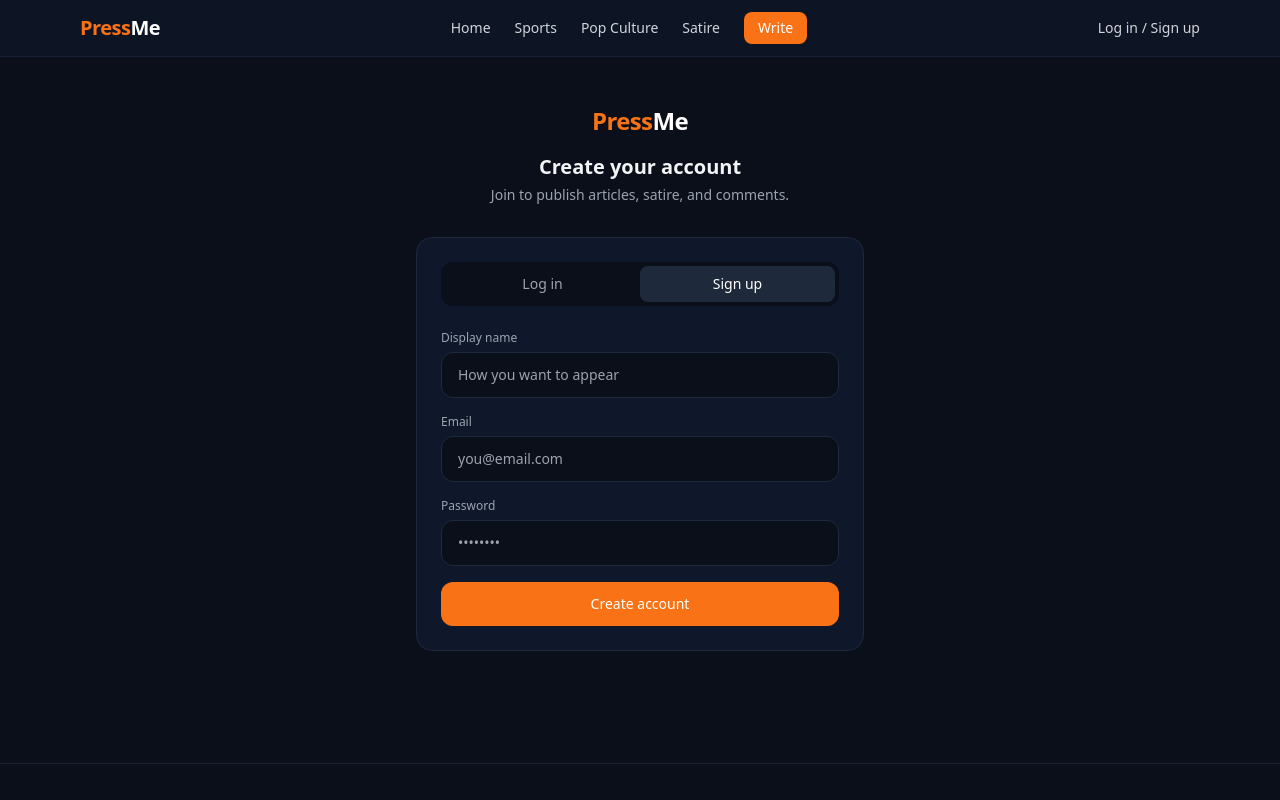
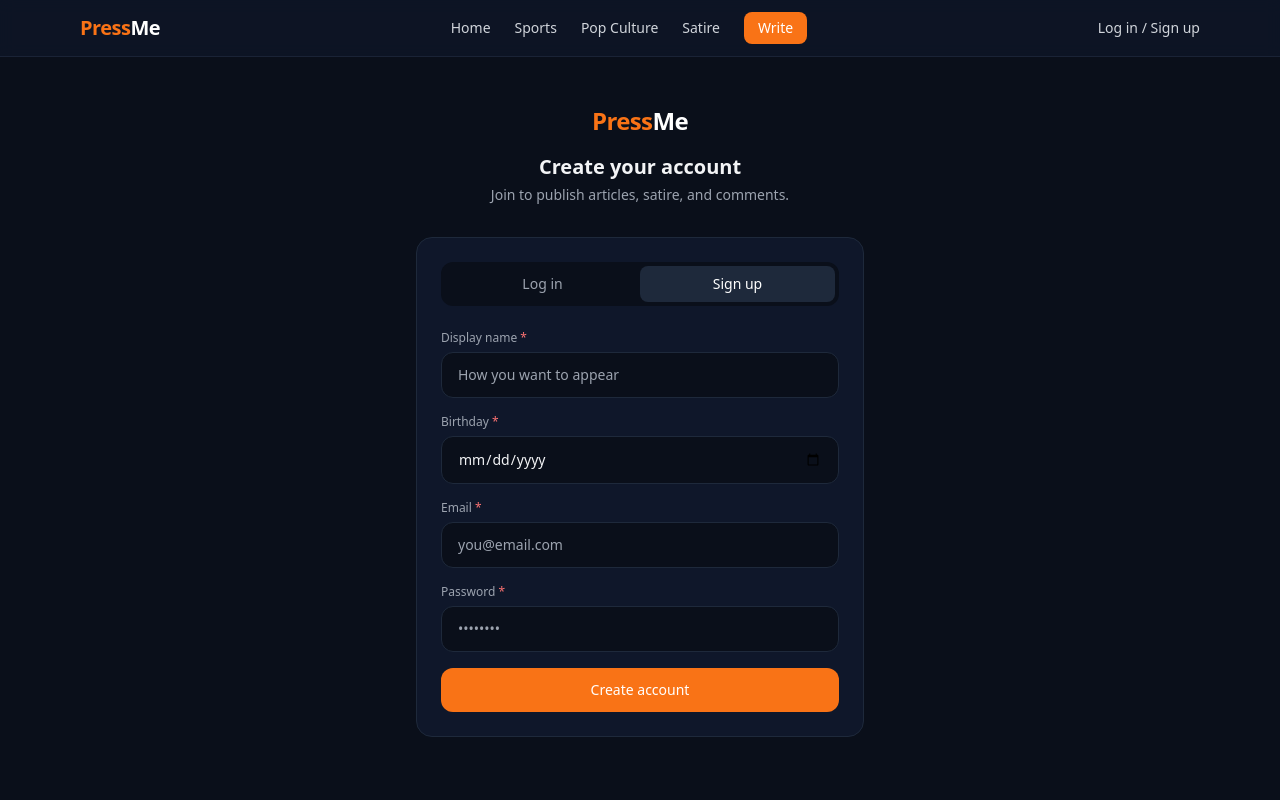
Before and after one commit to sheado44/-4, a Next.js app: page /login in a window 1280 px wide. Both pictures are taken after a click on the button "Sign up". Shown: the top 800 px of the page. Built offline with nearby package versions, Linux system fonts and the light colour scheme.

Commit message:
Implement birthday input and age check on signup
Added birthday input and age validation for signup.

```diff
--- a/src/app/login/page.tsx
+++ b/src/app/login/page.tsx
@@ -4,11 +4,26 @@ import { useState } from "react";
 import Link from "next/link";
 import { supabase } from "@/lib/supabaseClient";
 
+function calcAge(birthday: string): number | null {
+  if (!birthday) return null;
+  const birth = new Date(birthday);
+  if (Number.isNaN(birth.getTime())) return null;
+
+  const today = new Date();
+  let age = today.getFullYear() - birth.getFullYear();
+  const m = today.getMonth() - birth.getMonth();
+  if (m < 0 || (m === 0 && today.getDate() < birth.getDate())) {
+    age -= 1;
+  }
+  return age;
+}
+
 export default function LoginPage() {
   const [mode, setMode] = useState<"login" | "signup">("login");
   const [email, setEmail] = useState("");
   const [password, setPassword] = useState("");
   const [displayName, setDisplayName] = useState("");
+  const [birthday, setBirthday] = useState("");
   const [message, setMessage] = useState("");
   const [loading, setLoading] = useState(false);
 
@@ -19,12 +34,31 @@ export default function LoginPage() {
 
     try {
       if (mode === "signup") {
+        if (!displayName.trim()) {
+          setMessage("Display name is required.");
+          setLoading(false);
+          return;
+        }
+        if (!birthday) {
+          setMessage("Birthday is required.");
+          setLoading(false);
+          return;
+        }
+
+        const age = calcAge(birthday);
+        if (age === null || age < 13 || age > 120) {
+          setMessage("Please enter a valid birthday. You must be at least 13.");
+          setLoading(false);
+          return;
+        }
+
         const { data, error } = await supabase.auth.signUp({
           email,
           password,
           options: {
             data: {
-              display_name: displayName || email.split("@")[0],
+              display_name: displayName.trim(),
+              birthday,
             },
           },
         });
@@ -32,7 +66,16 @@ export default function LoginPage() {
         if (error) {
           setMessage(error.message);
         } else if (data.user) {
-          setMessage("Account created. Check your email if confirmation is required, then log in.");
+          // create profile row
+          await supabase.from("profiles").upsert({
+            id: data.user.id,
+            display_name: displayName.trim(),
+            birthday,
+            age,
+            updated_at: new Date().toISOString(),
+          });
+
+          setMessage("Account created. You can log in now.");
           setMode("login");
         }
       } else {
@@ -107,23 +150,39 @@ export default function LoginPage() {
 
           <form onSubmit={handleSubmit} className="space-y-4">
             {mode === "signup" && (
+              <>
                 <div>
                   <label className="block text-xs text-gray-400 mb-1.5">
-                  Display name
+                    Display name <span className="text-red-400">*</span>
                   </label>
                   <input
                     type="text"
                     value={displayName}
                     onChange={(e) => setDisplayName(e.target.value)}
                     placeholder="How you want to appear"
+                    required
                     className="w-full bg-forge-950 border border-forge-800 rounded-xl px-4 py-3 text-sm focus:border-forge-accent outline-none transition"
                   />
                 </div>
+
+                <div>
+                  <label className="block text-xs text-gray-400 mb-1.5">
+                    Birthday <span className="text-red-400">*</span>
+                  </label>
+                  <input
+                    type="date"
+                    value={birthday}
+                    onChange={(e) => setBirthday(e.target.value)}
+                    required
+                    className="w-full bg-forge-950 border border-forge-800 rounded-xl px-4 py-3 text-sm focus:border-forge-accent outline-none transition"
+                  />
+                </div>
+              </>
             )}
 
             <div>
               <label className="block text-xs text-gray-400 mb-1.5">
-                Email
+                Email <span className="text-red-400">*</span>
               </label>
               <input
                 type="email"
@@ -137,7 +196,7 @@ export default function LoginPage() {
 
             <div>
               <label className="block text-xs text-gray-400 mb-1.5">
-                Password
+                Password <span className="text-red-400">*</span>
               </label>
               <input
                 type="password"
```
Lines whose indentation alone changed are shown as unchanged.
